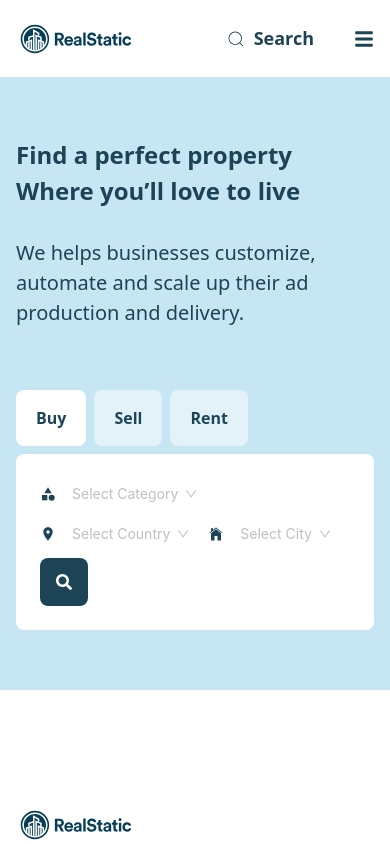
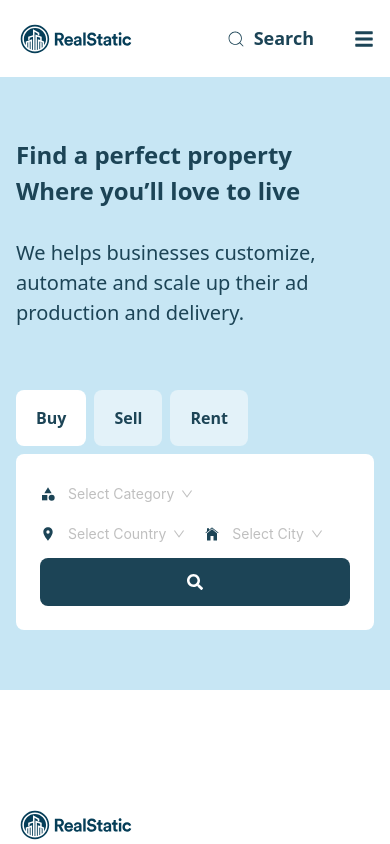
Before and after one commit to Tasniasamia/Project_Structure, a Next.js app: page / in a window 390 px wide. Shown: the top 844 px of the page. Built offline with nearby package versions, Linux system fonts and the light colour scheme.

Commit message:
banner all done

```diff
--- a/app/components/(site)/home1/banner/banner.js
+++ b/app/components/(site)/home1/banner/banner.js
@@ -48,8 +48,8 @@ const Banner = () => {
             Rent
           </button>
         </div>
-        <div className="bg-white rounded-lg p-[24px] mt-2 w-fit flex flex-wrap gap-2 items-center">
-          <div className="flex gap-1 items-center w-fit">
+        <div className="bg-white rounded-lg p-[24px] mt-2 md:w-fit w-full flex flex-wrap gap-2 items-center">
+          <div className="flex md:gap-1 flex-1 items-center  md:w-fit w-full">
             <MdCategory className="text-primary text-base" />
             <Select
               variant="borderless"
@@ -64,7 +64,7 @@ const Banner = () => {
               ]}
             />
           </div>
-          <div className="flex gap-1 items-center w-fit">
+          <div className="flex md:gap-1 flex-1 items-center  md:w-fit w-full">
             <MdLocationOn className="text-primary text-base" />
             <Select
               variant="borderless"
@@ -79,7 +79,7 @@ const Banner = () => {
               ]}
             />
           </div>
-          <div className="flex gap-1 items-center w-fit">
+          <div className="flex md:gap-1 flex-1 items-center  md:w-fit w-full">
             <IoIosHome className="text-primary text-base" />
             <Select
               variant="borderless"
@@ -94,7 +94,7 @@ const Banner = () => {
               ]}
             />
           </div>
-          <div className="bg-primary px-[16px] py-[16px] font-bold text-white rounded-lg cursor-pointer">
+          <div className="bg-primary md:w-fit w-full md:block flex items-center justify-center px-[16px] py-[16px] font-bold text-white rounded-lg cursor-pointer">
             <FaSearch/>
           </div>
         </div>
```
